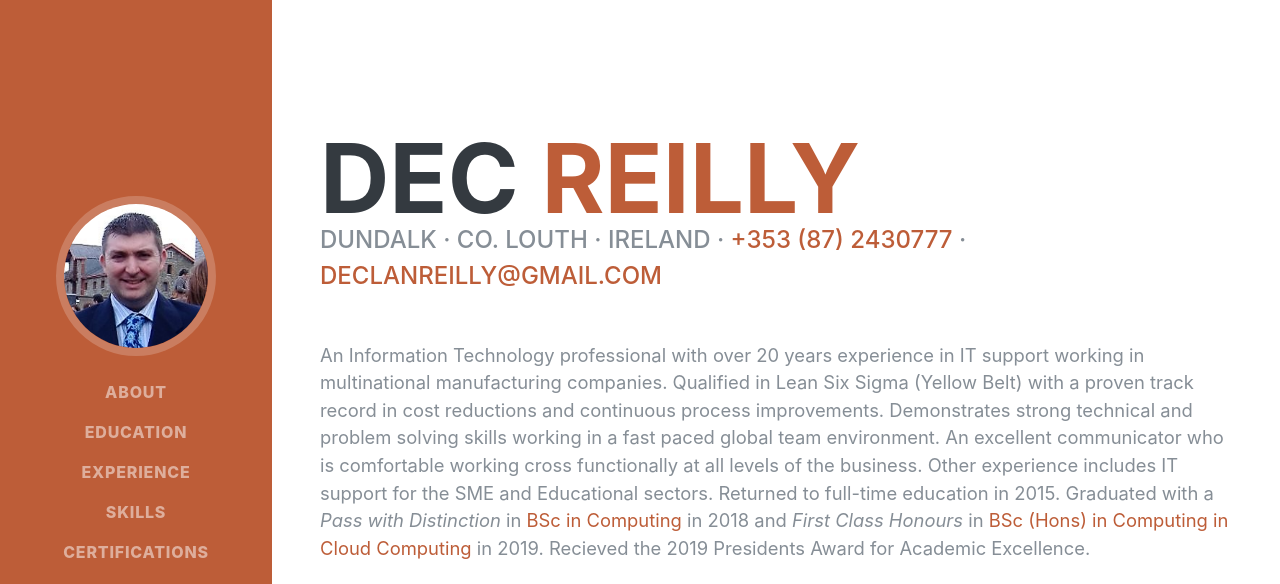
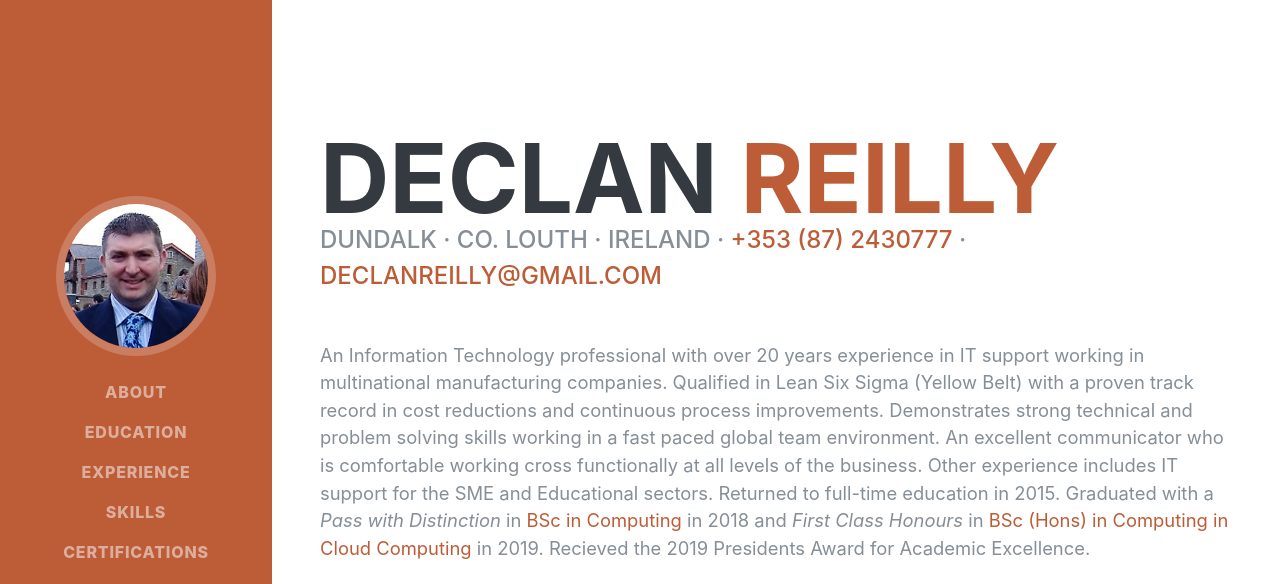
Before and after one commit to declanreilly/Resume, a plain HTML site: page index.html in a window 1280 px wide. Shown: the top 584 px of the page. Drawn offline with Linux system fonts and the light colour scheme; a web font is replaced by a local one.

Commit message:
Test End

```diff
--- a/index.html
+++ b/index.html
@@ -75,7 +75,7 @@
       <section class="resume-section p-3 p-lg-5 d-flex d-column" id="about">
         <div class="my-auto">
           <h1 class="mb-0">
-            Dec
+            Declan
             <span class="text-primary">Reilly</span>
           </h1>
           <div class="subheading mb-5">
```
